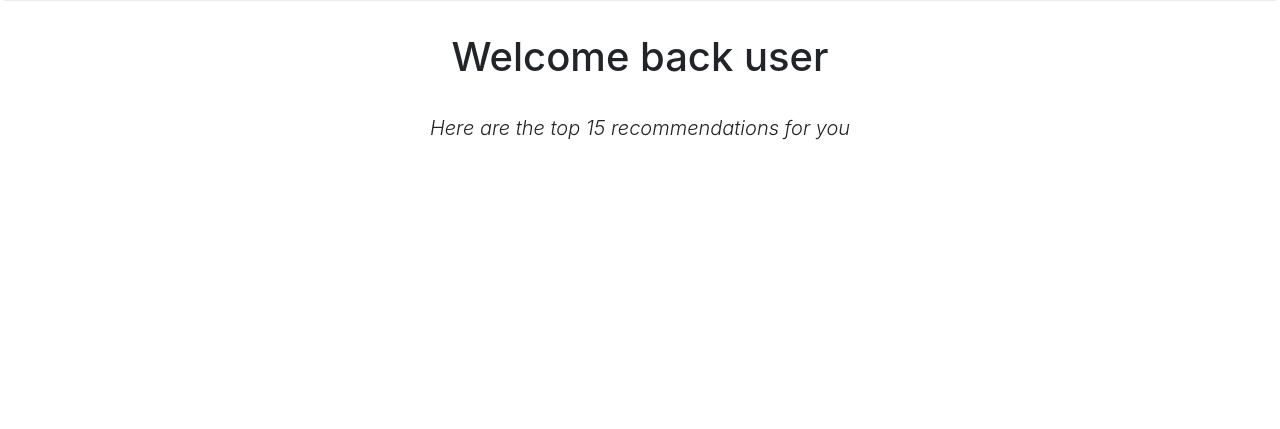
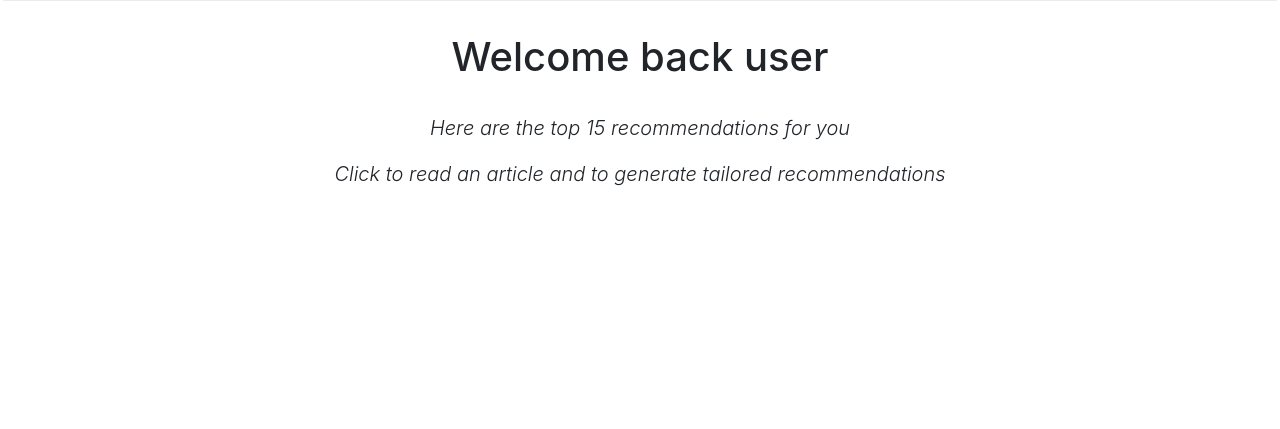
Before and after one commit to sameedakber-ai/ibm-recommendations-2, a Flask app: template templates/user.html in a window 1280 px wide. Shown: the part 304-733 px from the top of the page. Run offline with Flask 2, Linux system fonts and the light colour scheme; the template is opened without the code that fills it, so the values that code supplies are empty; parts of the project's set-up code (start-up, migrations or seed data) failed here and were passed over; some libraries are stand-ins or nearby versions.

Commit message:
feat: Display text to guide users

```diff
--- a/templates/newuser.html
+++ b/templates/newuser.html
@@ -8,6 +8,7 @@
     <h1 class="text-center">Welcome New user {{ id }}</h1>
     <br>
     <p class="text-center lead font-italic">Here are the top 10 most popular articles among IBM personnel</p>
+    <p class="text-center lead font-italic">Click to read an article and to generate tailored recommendations</p>
     <div class="overflow-auto list-group" style="height: 250px;">
         {% for rec,desc,link in recs %}
             <a href="{{ url_for('updatedatabase', subpath=link, id=id, article=rec) }}" class="list-group-item list-group-item-action flex-column align-items-start">
--- a/templates/user.html
+++ b/templates/user.html
@@ -8,6 +8,7 @@
     <h1 class="text-center">Welcome back user {{ user_id }}</h1>
     <br>
     <p class="text-center lead font-italic">Here are the top 15 recommendations for you</p>
+    <p class="text-center lead font-italic">Click to read an article and to generate tailored recommendations</p>
     <div class="overflow-auto list-group" style="height: 250px;">
         {% for rec,descr,link in recs %}
             <a href="{{ url_for('updatedatabase', subpath=link, id=user_id, article=rec) }}" class="list-group-item list-group-item-action flex-column align-items-start">
```
